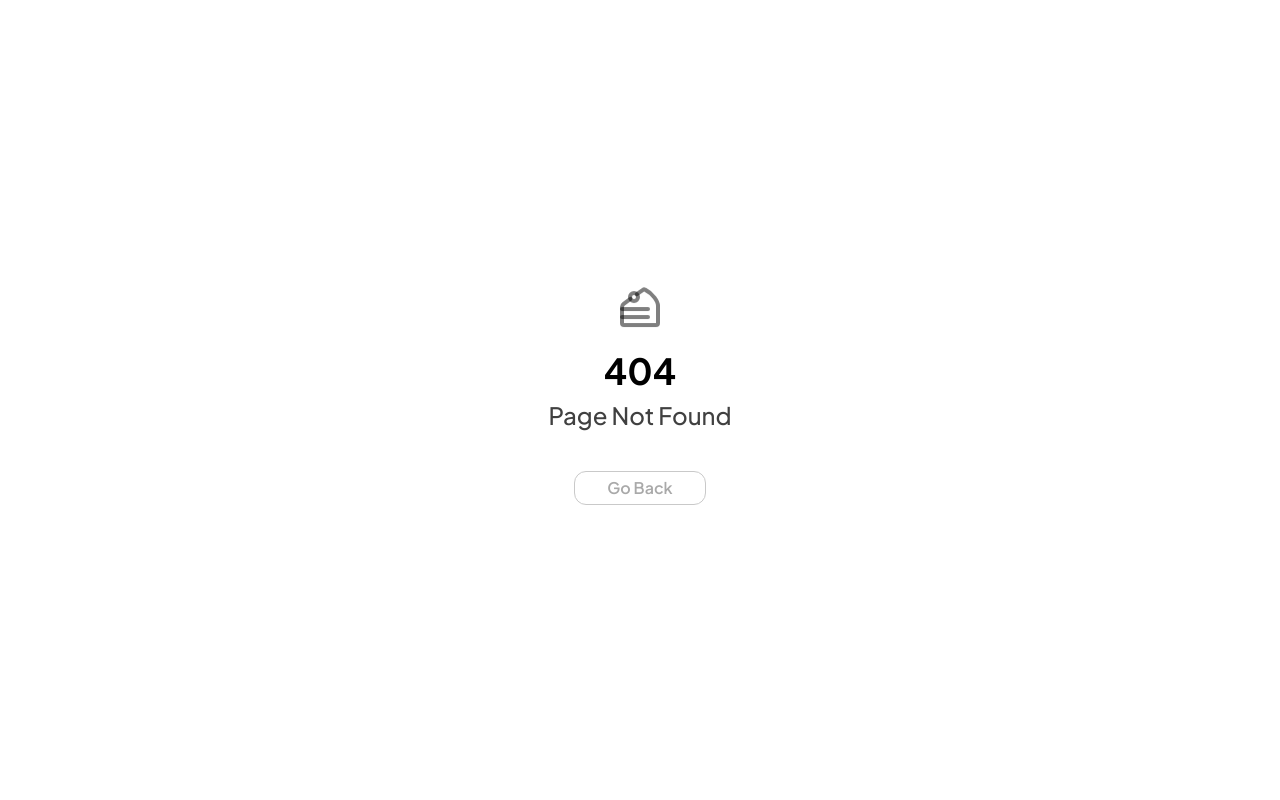
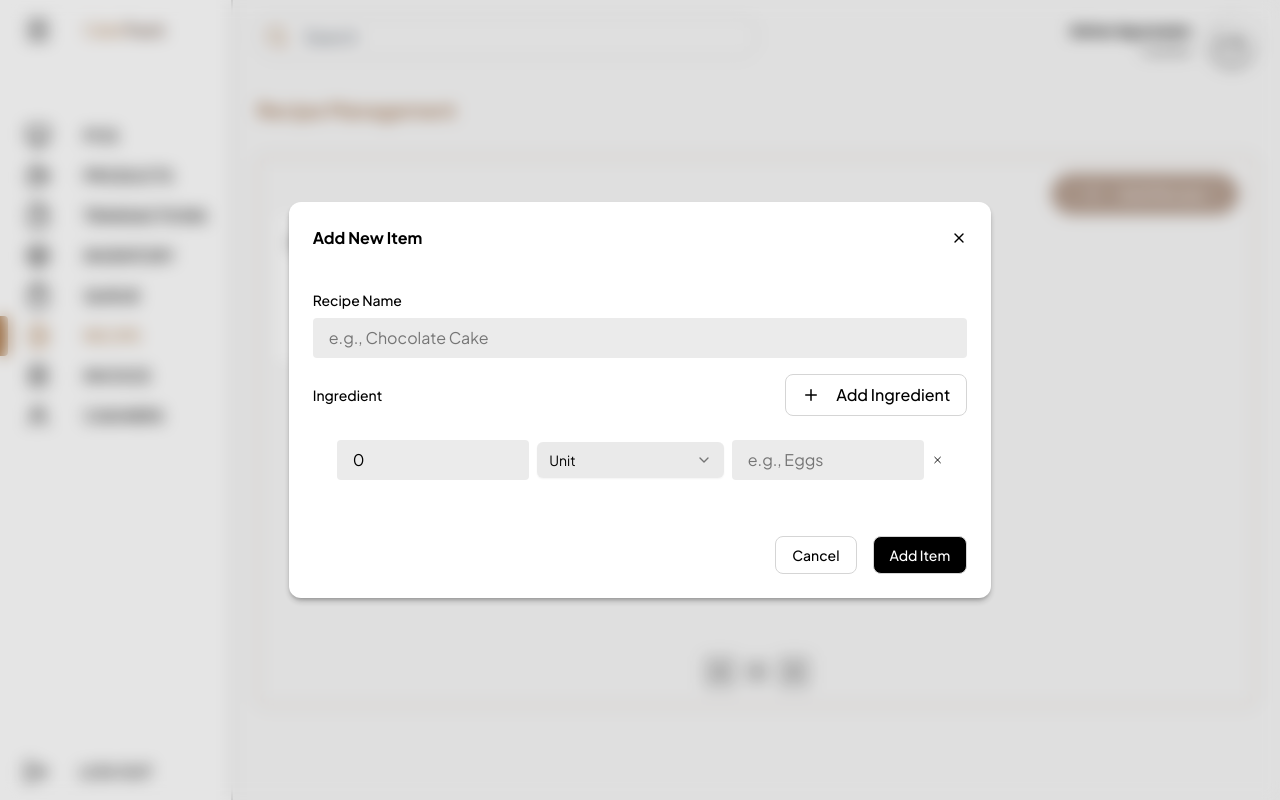
Before and after one commit to GetALifehahaha/cake-track, a React app in the folder frontend/: page /recipe in a window 1280 px wide. Before the commit this address had no page. Built offline with nearby package versions, Linux system fonts and the light colour scheme; the HTML template or start-up script is replaced by a standard one.

Commit message:
Add recipe tabs

```diff
--- a/frontend/src/App.jsx
+++ b/frontend/src/App.jsx
@@ -1,5 +1,19 @@
 import {Routes, Route} from 'react-router-dom'
-import { Layout, Home, Transactions, NotFound, Login, Inventory, Products, QueueLayout, QueueOverview, QueuePending, QueueAccepted, QueueCompleted } from './pages'
+import {
+	Layout,
+	Home,
+	Transactions,
+	NotFound,
+	Login,
+	Inventory,
+	Products,
+	QueueLayout,
+	QueueOverview,
+	QueuePending,
+	QueueAccepted,
+	QueueCompleted,
+	Recipe
+	} from './pages'
 
 const App = () => {
 	return (
@@ -16,6 +30,7 @@ const App = () => {
 						<Route path='accepted' element={<QueueAccepted />}/>
 						<Route path='completed' element={<QueueCompleted />}/>
 					</Route>
+					<Route path='/recipe' element={<Recipe />}/>
 				</Route>
 				<Route path='/login' element={<Login />} />
 				<Route path='*' element={<NotFound />} />
--- /dev/null
+++ b/frontend/src/components/organisms/AddRecipeModal.jsx
@@ -0,0 +1,118 @@
+import React, {useState, useEffect} from 'react';
+import { Title, Label, Dropdown, Button } from '../atoms';
+import { ModalFeedbackCard } from '../molecules';
+import { Plus, X } from 'lucide-react';
+
+const AddRecipeModal = ({onConfirm, onClose}) => {
+    const units = {
+        Pieces: 'pcs',
+        Kilograms: "kg",
+        Sticks: 'stk',
+        Milliliter: "ml",
+        Cup: "cup"
+    }
+
+    const [name, setName] = useState("");
+    const [ingredients, setIngredients] = useState([
+        {amount: 0, unit: '', name: ''}
+    ])
+
+    const [modalFeedbackContent, setModalFeedbackContent] = useState('');
+    const [showModalFeedback, setShowModalFeedback] = useState(false);
+
+    const addIngredient = () => {
+        setIngredients([...ingredients, {amount: 0, unit: '', name: ''}])
+    }
+
+    const removeIngredient = (id) => {
+        setIngredients(ingredients.filter((_, index) => index != id))
+    }
+
+    const updateIngredient = (id, field, value) => {
+        const updatedIngredient = ingredients.map((ingredient, index) => index == id ? {...ingredient, [field]: field == 'amount' ? Number.parseInt(value) || '' : value} : ingredient)
+        setIngredients(updatedIngredient)
+    }
+
+    const listIngredientInput = ingredients.map((ingredient, index) =>
+        <div className='flex items-center gap-2 p-2'>
+            <input onChange={(e) => updateIngredient(index, 'amount', e.target.value)} type='number' value={ingredient.amount} placeholder='e.g., 1' className='px-4 py-2 rounded-sm bg-main-dark/50 focus:outline-none w-full' />
+            <Dropdown size='full' variant='modal' selection="Unit" options={units} value={ingredient.unit} onSelect={(value) => updateIngredient(index, 'unit', value)} />
+            <input onChange={(e) => updateIngredient(index, 'name', e.target.value)} type='text' value={ingredient.name} placeholder='e.g., Eggs' className='px-4 py-2 rounded-sm bg-main-dark/50 focus:outline-none w-full' />
+            <X size={40} className='text-text cursor-pointer' onClick={() => removeIngredient(index)} />
+        </div>
+    )
+
+    const handleConfirm = () => {
+        if (!name || !ingredients || ingredients.length == 0) {
+            setModalFeedbackContent({type: "error", label: "Incomplete Fields", details: `Please do not leave fields empty.`})
+            return;
+        }
+
+        const hasEmptyIngredient = ingredients.some(ing =>
+            !ing.amount || !ing.unit || !ing.name ||
+            ing.amount.toString().trim() === '' ||
+            ing.unit.trim() === '' ||
+            ing.name.trim() === ''
+        );
+
+        if (hasEmptyIngredient) {
+            setModalFeedbackContent({type: "error", label: "Incomplete Fields", details: `Please fill in all the ingredients, or remove empty ones.`})
+            return;
+        }
+
+
+        onConfirm({name, ingredients});
+    }
+
+    useEffect(() => {
+        if (modalFeedbackContent) {
+            setShowModalFeedback(true);
+        } else {
+            setModalFeedbackContent(false);
+        }
+    }, [modalFeedbackContent])
+
+
+    const listUnits = Object.entries(units).map(([key, value], index) => <option key={index} value={value}>{`${key} (${value})`}</option>)
+
+    return (
+        <div className='absolute bg-black/10 backdrop-blur-sm top-0 left-0 w-full h-screen flex justify-center items-center z-10'>
+            <div className='p-6 bg-main-white rounded-xl shadow-md shadow-black/25 min-w-[30vw] max-h-[80vh] flex flex-col gap-10'>
+                <div className='flex justify-between items-center w-full'>
+                    <Title variant='modal' text='Add New Item' />
+                    <X size={16} className='text-text cursor-pointer' onClick={onClose}/>
+                </div>
+
+                <div className='flex flex-col gap-4'>
+                    <div className='flex flex-col gap-2'>
+                        <Label variant='modal' text='Recipe Name'/>
+                        <input type='text' placeholder='e.g., Chocolate Cake' value={name} onChange={(e) => setName(e.target.value)}
+                                className='px-4 py-2 rounded-sm bg-main-dark/50 focus:outline-none w-full'/>
+                    </div>
+
+                    <div className='flex flex-col items-center'>
+                        <div className='w-full flex flex-row items-center justify-between'>
+                            <Label variant='modal' text='Ingredient'/>
+                            <Button icon={Plus} text='Add Ingredient' variant='modalOutline' onClick={addIngredient} />
+                        </div>
+
+                        <div className='flex flex-col gap-1 p-4 overflow-auto max-h-80'>
+                            {listIngredientInput}
+                        </div>
+                    </div>
+
+                    { showModalFeedback &&
+                        <ModalFeedbackCard type={modalFeedbackContent.type} label={modalFeedbackContent.label} details={modalFeedbackContent.details} />
+                    }
+
+                    <div className='flex gap-4 mt-4 ml-auto'>
+                        <Button variant='modalOutline' size='modalSize' text='Cancel' onClick={onClose}/>
+                        <Button variant='modalBlock' size='modalSize' text='Add Item' onClick={handleConfirm}/>
+                    </div>
+                </div>
+            </div>
+        </div>
+    )
+}
+
+export default AddRecipeModal;
--- /dev/null
+++ b/frontend/src/pages/Recipe.jsx
@@ -0,0 +1,90 @@
+import React, { useState } from 'react';
+import { Button, Title } from '@/components/atoms';
+import { ChevronLeft, ChevronRight, Plus } from 'lucide-react';
+import AddRecipeModal from '@/components/organisms/AddRecipeModal';
+
+const Recipe = () => {
+
+    const [pageNum, setPageNum] = useState(1);
+
+    const [recipes, setRecipes] = useState([
+        {name: "Chocolate Cake", ingredients: [
+            {amount: 1, unit: "cup", name: "Flour"},
+            {amount: 1, unit: "cup", name: "Cocoa Powder"},
+        ]}
+    ]);
+
+    const [showAddRecipe, setShowAddRecipe] = useState(true);
+
+    const handleSetPageNum = (direction) => {
+        if (direction == "prev") {
+            if (pageNum - 1 == 0) {
+                return;
+            }
+
+            setPageNum(p => p-1);
+        } else if (direction == "next") {
+            setPageNum(p => p+1)
+        }
+    }
+
+    const handleSetShowAddRecipe = () => {
+        setShowAddRecipe(!showAddRecipe);
+    }
+
+    const handleAddRecipe = (recipe) => {
+        setRecipes([...recipes, recipe])
+        handleSetShowAddRecipe();
+    }
+
+    const listRecipes = recipes.map((recipe, index) =>
+        <div className='bg-main-white rounded-lg shadow-sm p-4'>
+            <h5 className='text-text font-semibold'>{recipe.name}</h5>
+
+            <div className='flex flex-col gap-1 px-8 py-4 text-text/50 text-sm'>
+                {
+                    recipe.ingredients.map((ingredient) =>
+                    <li>
+                        {ingredient.amount} {ingredient.unit} {ingredient.name}
+                    </li>
+                    )
+                }
+            </div>
+        </div>
+    )
+
+    return (
+        <div className='flex flex-col h-full'>
+            <Title variant='page' text='Recipe Management'/>
+
+            <div className='mt-8 border-accent-mute border rounded-lg p-4 min-h-4/5 flex flex-col' >
+                <span className='ml-auto'>
+                    <Button text='Add Recipe' icon={Plus} variant='block' onClick={handleSetShowAddRecipe} />
+                </span>
+
+                <div className='grid grid-cols-4 gap-4'>
+                    {listRecipes}
+                </div>
+
+                {/* Pagination */}
+                <div className='flex flex-row items-center gap-2 mt-auto mx-auto'>
+                    <button onClick={() => handleSetPageNum("prev")} className='p-2 rounded-sm bg-main-dark cursor-pointer'>
+                        <ChevronLeft size={18}/>
+                    </button>
+                    <span className='rounded-sm bg-main-dark aspect-square w-6 flex justify-center items-center'>
+                        <h5>
+                            {pageNum}
+                        </h5>
+                    </span>
+                    <button onClick={() => handleSetPageNum("next")} className='p-2 rounded-sm bg-main-dark cursor-pointer'>
+                        <ChevronRight size={18}/>
+                    </button>
+                </div>
+            </div>
+
+            {showAddRecipe && <AddRecipeModal onConfirm={handleAddRecipe} onClose={handleSetShowAddRecipe}/>}
+        </div>
+    )
+}
+
+export default Recipe;
--- a/frontend/src/pages/index.jsx
+++ b/frontend/src/pages/index.jsx
@@ -4,6 +4,7 @@ export {default as Transactions} from './Transactions'
 export {default as NotFound} from './NotFound'
 export {default as Inventory} from './Inventory'
 export {default as Products} from './Products'
+export {default as Recipe} from './Recipe'
 export {default as Login} from './Login'
 
 export {default as QueueLayout} from './Queue/QueueLayout'
```
